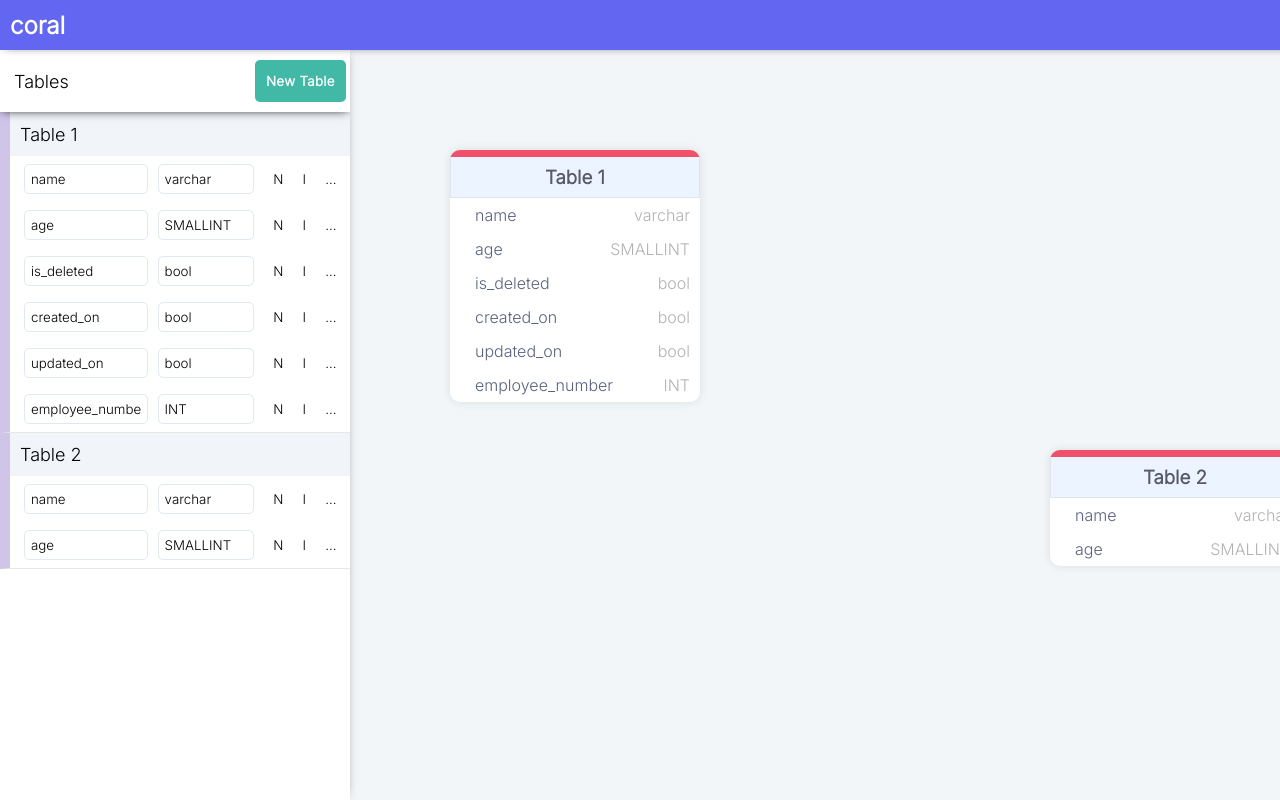
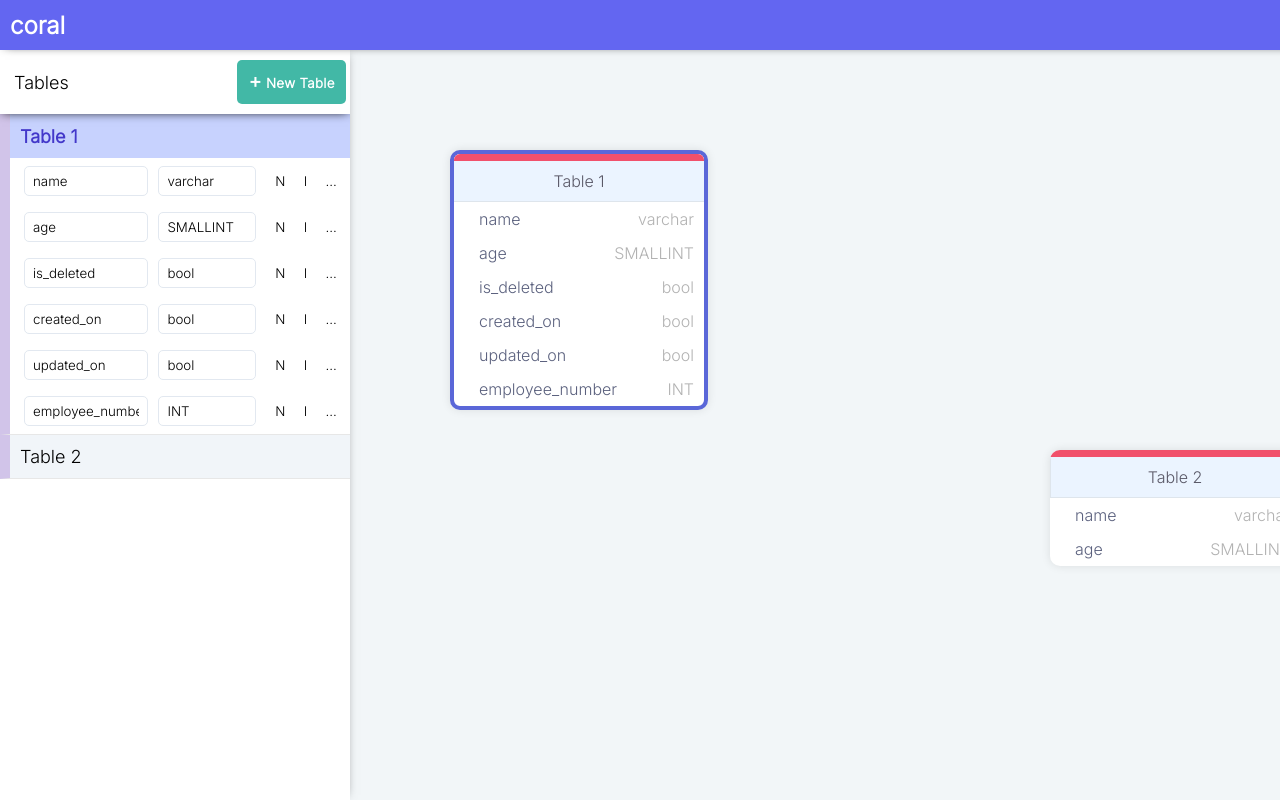
Before and after one commit to binary-ibex/coral, a Svelte app: page / in a window 1280 px wide. Both pictures are taken after a click on the element 575 px from the left and 276 px from the top of the page. Built offline with nearby package versions, Linux system fonts and the light colour scheme.

Commit message:
Add Sidebar table expansion and Table selection logic

```diff
--- a/src/pages/playground/Sidebar.svelte
+++ b/src/pages/playground/Sidebar.svelte
@@ -1,4 +1,5 @@
 <script>
+    import SidebarTable from "./SidebarTable.svelte";
     import { schema } from "../../stores/schema";
 </script>
 
@@ -6,49 +7,18 @@
     <div class="sidebar-tables">
         <div class="sidebar-top-header">
             <div class="sidebar-tables-heading">Tables</div>
-            <button class="sidebar-new-table-button"> New Table </button>
+            <button class="sidebar-new-table-button"> <span class="add_icon">+</span>  New Table </button>
         </div>
         {#each $schema.tables as table}
-            <div class="sidebar-table-card">
-                <div class="sidebar-table-name">
-                    {table.name}
-                </div>
-
-            <div class="sidebar-table-details">
-                {#each table.columns as column}
-                    <div class="sidebar-table-column">
-                        <input
-                            class="sidebar-table-field-name"
-                            type="text"
-                            value={column.name}
-                        />
-
-                        <input
-                            class="sidebar-table-field-type"
-                            type="text"
-                            value={column.type}
-                        />
-
-                        <div class="sidebar-table-field-constraints">
-                            <button class="sidebar-table-null-button">
-                                N
-                            </button>
-                            <button class="sidebar-table-indextype-button">
-                                I
-                            </button>
-                            <button class="sidebar-table-column-options-button">
-                                ...
-                            </button>
-                        </div>
-                    </div>
-                {/each}
-            </div>
-        </div>
+            <SidebarTable {table} />
         {/each}
     </div>
 </div>
 
 <style>
+    .add_icon {
+        font-size: 20px;
+    }
     .sidebar {
         grid-area: sidebar;
         background-color: #ffffff;
@@ -69,15 +39,6 @@
         position: relative;
     }
 
-    .sidebar-table-card {
-        cursor: pointer;
-        border-bottom: 1px solid rgb(231, 231, 231);
-        border-left: 10px solid #d1c4e9;
-        cursor: pointer;
-        display: flex;
-        flex-direction: column;
-    }
-
     .sidebar-new-table-button {
         background-color: rgb(66, 184, 166);
         color: white;
@@ -94,55 +55,4 @@
         padding-left: 10px;
     }
 
-    .sidebar-table-name {
-        padding-left: 10px;
-        font-weight: 500;
-        font-size: 1.125rem;
-        background-color: rgb(241, 245, 249);
-        padding-bottom: 0.7rem;
-        padding-top: 0.7rem;
-    }
-
-    .sidebar-table-column {
-        display: flex;
-        flex-direction: row;
-        padding: 8px 4px 8px 4px;
-    }
-
-
-    .sidebar-table-field-name {
-        width: 40%;
-        padding: 6px;
-        margin-left: 10px;
-        border: 1px solid #e2e8f0;
-        border-radius: 5px;
-    }
-
-    .sidebar-table-field-type {
-        width: 30%;
-        padding: 6px;
-        margin-left: 10px;
-        border: 1px solid #e2e8f0;
-        border-radius: 5px;
-    }
-
-    .sidebar-table-field-constraints {
-        width: 30%;
-        display: flex;
-        align-items: center;
-        margin-left: 10px;
-        align-items: stretch;
-    }
-
-    .sidebar-table-field-constraints>button {
-        border: none;
-        padding-left: 5px;
-        padding-right:5px;
-        flex-grow: 1;
-        background-color: transparent;
-    }
-    .sidebar-table-field-constraints>button:hover {
-        background-color: rgb(241, 245, 249);
-        cursor: pointer;
-    }
 </style>
--- /dev/null
+++ b/src/pages/playground/SidebarTable.svelte
@@ -0,0 +1,136 @@
+<script>
+    import { schema, selectedTable } from "../../stores/schema";
+    export let table;
+    let isTableExpanded = false;
+
+    selectedTable.subscribe((value) => {
+        isTableExpanded = value === table
+    });
+
+    function handelTableSelection(e) {
+        if (isTableExpanded==true) {
+            isTableExpanded = false;
+        } else {
+            selectedTable.set(table);
+        }
+    }
+
+</script>
+
+<div
+    class="sidebar-table-card"
+    on:click={handelTableSelection}
+    on:keydown={handelTableSelection}
+>
+    <div class={"sidebar-table-name" + (isTableExpanded==true?" sidebar-table-name-selected":"")}>
+        {table.name}
+    </div>
+
+    {#if isTableExpanded}
+        <div class="sidebar-table-details">
+            {#each table.columns as column}
+                <div class="sidebar-table-column">
+                    <input
+                        class="sidebar-table-field-name"
+                        type="text"
+                        value={column.name}
+                    />
+
+                    <input
+                        class="sidebar-table-field-type"
+                        type="text"
+                        value={column.type}
+                    />
+
+                    <div class="sidebar-table-field-constraints">
+                        <button class="sidebar-table-null-button"> N </button>
+                        <button class="sidebar-table-indextype-button">
+                            I
+                        </button>
+                        <button class="sidebar-table-column-options-button">
+                            ...
+                        </button>
+                    </div>
+                </div>
+            {/each}
+        </div>
+    {/if}
+</div>
+
+<style>
+    .sidebar-table-card {
+        cursor: pointer;
+        border-bottom: 1px solid rgb(231, 231, 231);
+        border-left: 10px solid #d1c4e9;
+        cursor: pointer;
+        display: flex;
+        flex-direction: column;
+    }
+
+    .sidebar-table-name {
+        padding-left: 10px;
+        font-weight: 500;
+        font-size: 1.125rem;
+        background-color: rgb(241, 245, 249);
+        padding-bottom: 0.7rem;
+        padding-top: 0.7rem;
+    }
+
+    .sidebar-table-name-selected {
+        color: #4338CA;
+        font-weight: bold;
+        background-color: #C7D2FE;
+    }
+
+    .sidebar-table-column {
+        display: flex;
+        flex-direction: row;
+        padding: 8px 4px 8px 4px;
+    }
+
+    .sidebar-table-field-name {
+        width: 40%;
+        padding: 6px;
+        margin-left: 10px;
+        border: 1px solid #e2e8f0;
+        border-radius: 5px;
+        outline: none;
+        padding-left: 0.5rem;
+        padding-right: 0.5rem;
+    }
+
+    .sidebar-table-field-type {
+        width: 30%;
+        padding: 6px;
+        margin-left: 10px;
+        border: 1px solid #e2e8f0;
+        border-radius: 5px;
+        outline: none;
+        padding-left: 0.5rem;
+        padding-right: 0.5rem;
+    }
+
+    input[type="text"]:focus {
+        outline: 2px solid #42b8a6;
+    }
+
+    .sidebar-table-field-constraints {
+        width: 30%;
+        display: flex;
+        align-items: center;
+        margin-left: 10px;
+        align-items: stretch;
+    }
+
+    .sidebar-table-field-constraints > button {
+        border: none;
+        padding-left: 5px;
+        padding-right: 5px;
+        flex-grow: 1;
+        background-color: transparent;
+    }
+    .sidebar-table-field-constraints > button:hover {
+        background-color: rgb(241, 245, 249);
+        cursor: pointer;
+    }
+</style>
--- a/src/pages/playground/Table.svelte
+++ b/src/pages/playground/Table.svelte
@@ -1,12 +1,18 @@
 <script>
     import { onMount } from "svelte";
-    import { schema } from "../../stores/schema.js";
+    import { schema, selectedTable } from "../../stores/schema";
     export let table;
 
     let localScheme;
     var boxRef;
     let xOffset, yOffset;
     let selectionLocked = false;
+    let isTableSelected = false;
+    let initBoxPosX, initBoxPosY;
+
+    selectedTable.subscribe((value) => {
+        isTableSelected = value === table;
+    });
 
     schema.subscribe((value) => {
         localScheme = value;
@@ -14,6 +20,8 @@
 
     function lockSelection(event) {
         selectionLocked = true;
+        initBoxPosX= boxRef.offsetLeft;
+        initBoxPosY = boxRef.offsetTop;
         xOffset = event.clientX - boxRef.offsetLeft;
         yOffset = event.clientY - boxRef.offsetTop;
     }
@@ -24,6 +32,10 @@
 
     function handelMouseUp(event) {
         selectionLocked = false;
+        if (initBoxPosX == boxRef.offsetLeft && initBoxPosY == boxRef.offsetTop) {
+            isTableSelected = true;
+            selectedTable.set(table);
+        }
     }
 
     function handelMouseMove(event) {
@@ -40,16 +52,17 @@
         boxRef.style.left = table.position.left + "px";
         boxRef.style.top = table.position.top + "px";
     });
+
 </script>
 
 <svelte:window on:mousemove={handelMouseMove} on:mouseup={handelMouseUp} />
 <div
-    class="table-card"
+    class={"table-card" + (isTableSelected==true?" table-card-selected":"")}
     on:mousedown={(e) => handleMouseDown(e)}
     bind:this={boxRef}
 >
-    <div class="table-name">
-        <h3>{table.name}</h3>
+    <div class={"table-name" + (isTableSelected==true?" table-name-selected": "")}>
+        <span>{table.name}</span>
     </div>
     <div class="table-columns">
         {#each table.columns as col}
@@ -72,9 +85,13 @@
         background-color: #fff;
         border-radius: 10px;
         box-shadow: 0 0 10px rgba(0, 0, 0, 0.1);
-        border-top: 7px solid rgb(241, 80, 107);
         user-select: none;
         cursor: pointer;
+        overflow: hidden;
+    }
+
+    .table-card-selected {
+        border: 4px solid #5A67D8;
     }
 
     .table-columns {
@@ -83,16 +100,20 @@
     }
 
     .table-name {
-        display: flex;
-        justify-content: center;
-        align-items: center;
-        height: 40px;
+        display: inline-block;
+        text-align: center;
         font-weight: 500;
         background-color: rgb(235, 244, 255);
         color: #140f1fad;
         border-left: 1px solid rgb(222, 229, 236);
         border-bottom: 1px solid rgb(222, 229, 236);
         border-right: 1px solid rgb(222, 229, 236);
+        border-top: 7px solid rgb(241, 80, 107);
+        padding: 10px 0px;
+    }
+    .table-name-selected {
+        border-left: 0px solid;
+        border-right: 0px solid;
     }
 
     .table-column {
--- a/src/stores/schema.js
+++ b/src/stores/schema.js
@@ -1,5 +1,6 @@
 import { writable } from "svelte/store";
 
+export let selectedTable = writable(null);
 
 export let schema = writable({
 	name: "Schema Name",
@@ -12,7 +13,6 @@ export let schema = writable({
 				width: 300,
 				height: 300
 			},
-
 			columns: [
 				{
 					name: "name",
@@ -50,7 +50,6 @@ export let schema = writable({
 				width: 300,
 				height: 157
 			},
-
 			columns: [
 				{
 					name: "name",
```
